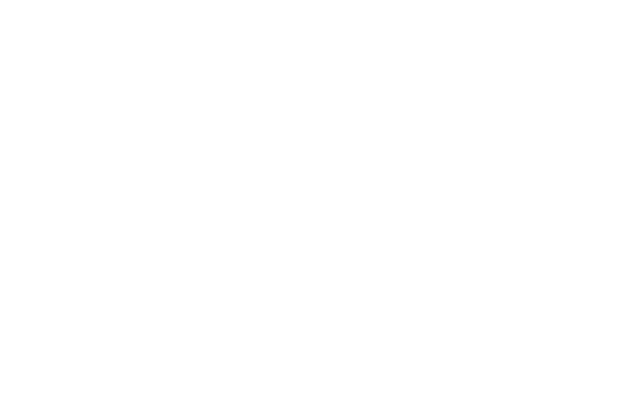
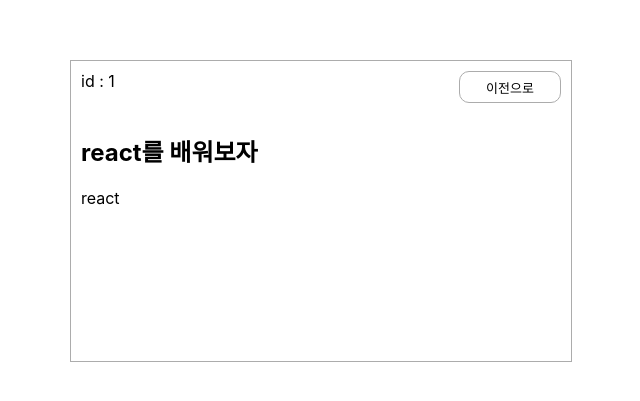
Before and after one commit to dyhwnag/react-week2, a React (Create React App) app: page /Detail/1 in a window 1280 px wide. Before the commit this address had no page. Shown: the part 189-590 px from the top of the page, without its empty margins (319-959 px from the left). Built offline with nearby package versions, Linux system fonts and the light colour scheme.

Commit message:
no message

```diff
--- /dev/null
+++ b/src/components/Detail.jsx
@@ -0,0 +1,68 @@
+import React from 'react'
+import { Link, useParams } from 'react-router-dom'
+import { useSelector } from 'react-redux'
+import styled from 'styled-components'
+
+const StWrap = styled.div`
+    width: 100%;
+    height: 100vh;
+    display: flex;
+    align-items: center;
+    justify-content: center;
+`
+
+const StProducts = styled.div`
+    margin: 0 auto;
+    width: 500px;
+    height: 300px;
+    border:1px solid #acacac;
+`
+
+const StTop = styled.div`
+    display: flex;
+    flex-direction: row;
+    justify-content: space-between;
+    padding: 10px;
+`
+
+const StBottom = styled.div`
+    padding-left: 10px;
+`
+
+const StyledLink = styled(Link)`
+    text-decoration: none;
+    color: black;
+`
+
+const StLink = styled.div`
+    font-size: 13px;
+    border: 1px solid #acacac;
+    width: 100px;
+    height: 30px;
+    display: flex;
+    align-items: center;
+    justify-content: center;
+    border-radius: 10px;
+`
+
+const Detail = () => {
+    const { todos } = useSelector((state) => state.todos)
+    const { id } = useParams()
+    const todo = todos.filter((todo) => todo.id === Number(id))[0]
+
+    return (
+        <StWrap>
+            <StProducts>
+                <StTop>
+                    <div>id : {todo.id}</div>
+                    <StLink><StyledLink to='/'>이전으로</StyledLink></StLink>
+                </StTop>
+                <StBottom>
+                    <h2>{todo.title}</h2>
+                    <p>{todo.body}</p>
+                </StBottom>
+            </StProducts>
+        </StWrap>
+    )
+}
+export default Detail
--- a/src/shared/Router.js
+++ b/src/shared/Router.js
@@ -1,5 +1,5 @@
 import React from "react";
-import Products from "../components/Products";
+import Detail from "../components/Detail";
 import { BrowserRouter, Route, Routes } from "react-router-dom";
 import TodoList from "../components/TodoList";
 
@@ -9,7 +9,7 @@
         <BrowserRouter>
             <Routes>
                 <Route path='/' element={<TodoList />} />
-                <Route path='/products/:id' element={<Products />} />
+                <Route path='/Detail/:id' element={<Detail />} />
             </Routes>
         </BrowserRouter>
     );
```
